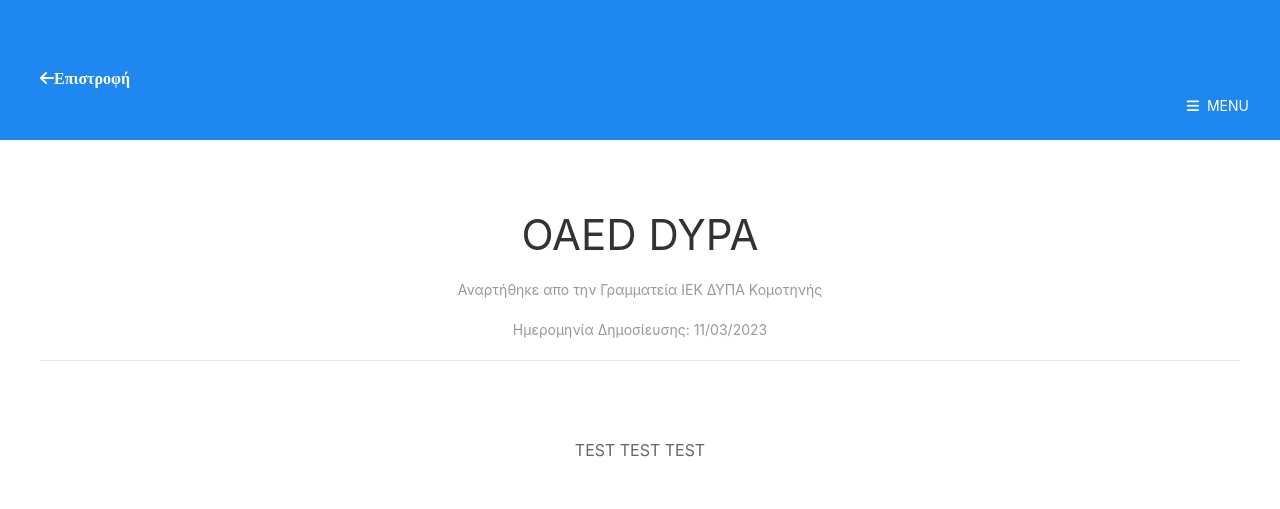
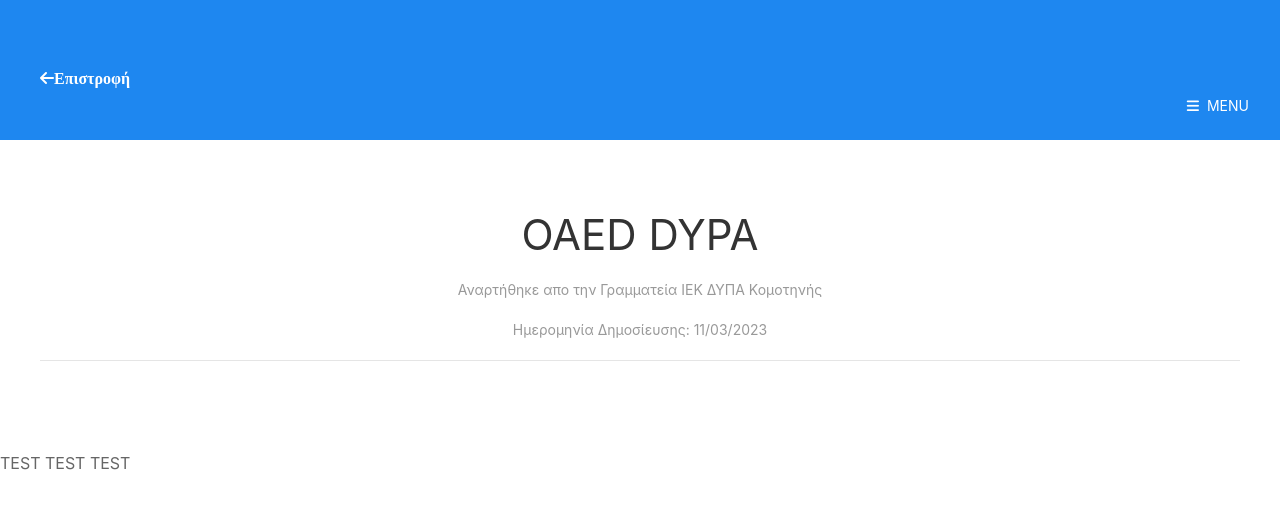
Before and after one commit to F20F20/jekyll-uikit-iek-dypa-komotinis, a Jekyll site: the page built from _posts/2023-03-11-sakis.md, in a window 1280 px wide. Shown: the top 509 px of the page. Built offline with Jekyll 4.4.1, drawn with Linux system fonts in a browser that asks for light colours; nearby versions of some CDN libraries.

Commit message:
Update post.html

```diff
--- a/_layouts/post.html
+++ b/_layouts/post.html
@@ -12,7 +12,7 @@ layout: newsfrontlayout
     <p class="uk-article-meta">Αναρτήθηκε απο την <a href="#">Γραμματεία ΙΕΚ ΔΥΠΑ Κομοτηνής</a> <p class="uk-text-meta">Ημερομηνία Δημοσίευσης: {{page.date | date: '%d/%m/%Y'}} </p>
 	<hr>
 	  </div>
-	<div class="uk-section uk-position-center"><p> {{ content }} </p> </div>
+	<div class="uk-section"><p class="uk-position-center"> {{ content }} </p> </div>
 
 </article>
 
```
